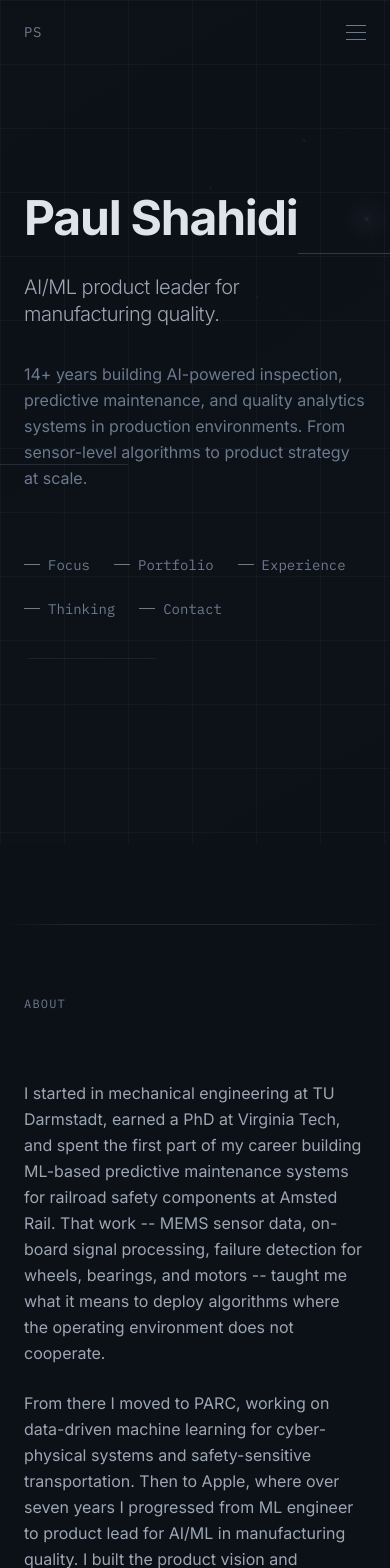
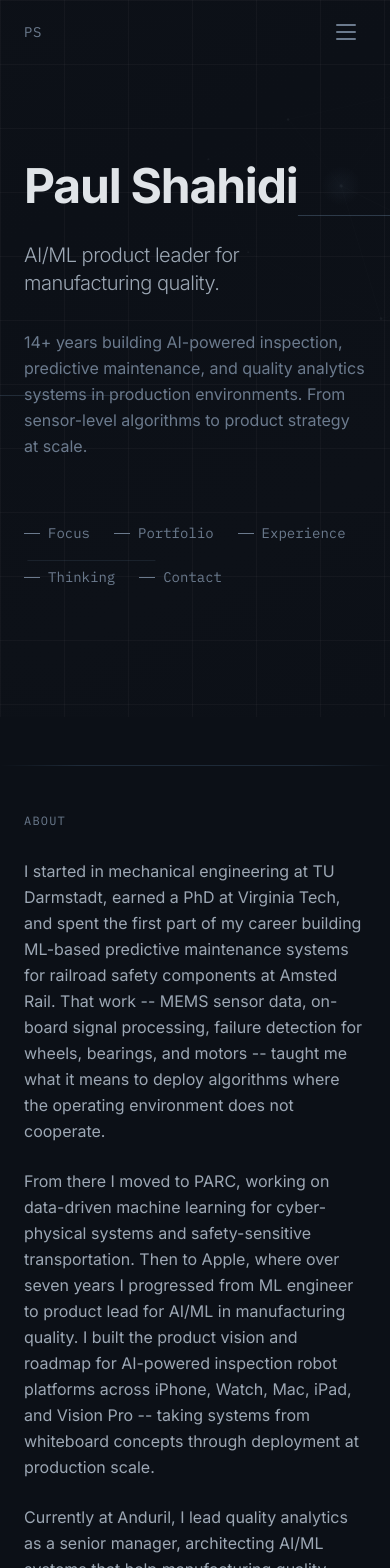
Before and after one commit to icareon/paulshahidi_site, a React (Vite) app: page / in a window 390 px wide. Shown: the top 1568 px of the page. Built offline with nearby package versions, Linux system fonts and the light colour scheme.

Commit message:
updated version 1.4

```diff
--- a/src/components/About.jsx
+++ b/src/components/About.jsx
@@ -1,9 +1,9 @@
 export default function About() {
   return (
-    <section id="about" className="relative py-20">
-      <div className="section-divider mb-16" />
+    <section id="about" className="relative py-12 md:py-20">
+      <div className="section-divider mb-10 md:mb-16" />
       <div className="max-w-6xl mx-auto px-6 md:px-8">
-        <div className="grid grid-cols-1 lg:grid-cols-12 gap-16">
+        <div className="grid grid-cols-1 lg:grid-cols-12 gap-6 lg:gap-16">
           {/* Label */}
           <div className="lg:col-span-3">
             <span className="font-mono text-xs tracking-widest text-muted uppercase">
--- a/src/components/Contact.jsx
+++ b/src/components/Contact.jsx
@@ -1,9 +1,9 @@
 export default function Contact() {
   return (
-    <section id="contact" className="relative py-20">
-      <div className="section-divider mb-16" />
+    <section id="contact" className="relative py-12 md:py-20">
+      <div className="section-divider mb-10 md:mb-16" />
       <div className="max-w-6xl mx-auto px-6 md:px-8">
-        <div className="grid grid-cols-1 lg:grid-cols-12 gap-16">
+        <div className="grid grid-cols-1 lg:grid-cols-12 gap-6 lg:gap-16">
           {/* Label */}
           <div className="lg:col-span-3">
             <span className="font-mono text-xs tracking-widest text-muted uppercase">
--- a/src/components/FocusAreas.jsx
+++ b/src/components/FocusAreas.jsx
@@ -33,11 +33,11 @@ const areas = [
 
 export default function FocusAreas() {
   return (
-    <section id="focus" className="relative py-20">
-      <div className="section-divider mb-16" />
+    <section id="focus" className="relative py-12 md:py-20">
+      <div className="section-divider mb-10 md:mb-16" />
       <div className="max-w-6xl mx-auto px-6 md:px-8">
         {/* Section header */}
-        <div className="grid grid-cols-1 lg:grid-cols-12 gap-16 mb-16">
+        <div className="grid grid-cols-1 lg:grid-cols-12 gap-6 lg:gap-16 mb-10 md:mb-16">
           <div className="lg:col-span-3">
             <span className="font-mono text-xs tracking-widest text-muted uppercase">
               Focus Areas
--- a/src/components/Hero.jsx
+++ b/src/components/Hero.jsx
@@ -1,6 +1,6 @@
 export default function Hero() {
   return (
-    <section className="relative min-h-screen flex items-center overflow-hidden">
+    <section className="relative min-h-[85vh] md:min-h-screen flex items-center overflow-hidden">
       {/* Hero background image */}
       <div
         className="absolute inset-0 z-0"
@@ -26,7 +26,7 @@ export default function Hero() {
         <div className="h-px bg-signal/12 signal-line w-32" style={{ animationDuration: '16s', animationDelay: '2s' }} />
       </div>
 
-      <div className="relative z-[3] max-w-6xl mx-auto px-6 md:px-8 pt-24 pb-32">
+      <div className="relative z-[3] max-w-6xl mx-auto px-6 md:px-8 pt-24 pb-16 md:pb-32">
         <div className="space-y-8">
           {/* Name */}
           <h1 className="text-5xl sm:text-6xl md:text-7xl lg:text-8xl font-bold tracking-tight text-primary leading-none">
--- a/src/components/Nav.jsx
+++ b/src/components/Nav.jsx
@@ -47,24 +47,36 @@ export default function Nav() {
           ))}
         </div>
 
-        {/* Mobile menu button */}
+        {/* Mobile hamburger — hidden when menu is open */}
+        {!menuOpen && (
           <button
-          onClick={() => setMenuOpen(!menuOpen)}
-          className="md:hidden flex flex-col gap-1.5 p-2 -mr-2"
-          aria-label="Toggle menu"
+            onClick={() => setMenuOpen(true)}
+            className="md:hidden w-10 h-10 flex items-center justify-center"
+            aria-label="Open menu"
           >
-          <span className={`block w-5 h-px bg-muted transition-all duration-200 ${menuOpen ? 'rotate-45 translate-y-[4px]' : ''}`} />
-          <span className={`block w-5 h-px bg-muted transition-all duration-200 ${menuOpen ? 'opacity-0' : ''}`} />
-          <span className={`block w-5 h-px bg-muted transition-all duration-200 ${menuOpen ? '-rotate-45 -translate-y-[4px]' : ''}`} />
+            <div className="flex flex-col gap-[5px]">
+              <span className="block w-5 h-[2px] rounded-full bg-muted" />
+              <span className="block w-5 h-[2px] rounded-full bg-muted" />
+              <span className="block w-5 h-[2px] rounded-full bg-muted" />
+            </div>
           </button>
+        )}
+
+        {/* Mobile close — shown when menu is open, same position */}
+        {menuOpen && (
+          <button
+            onClick={() => setMenuOpen(false)}
+            className="md:hidden w-10 h-10 flex items-center justify-center"
+            aria-label="Close menu"
+          >
+            <span className="text-primary text-xl leading-none">&#x2715;</span>
+          </button>
+        )}
       </div>
 
       {/* Mobile dropdown */}
-      <div
-        className={`md:hidden overflow-hidden transition-all duration-300 ${
-          menuOpen ? 'max-h-80 opacity-100' : 'max-h-0 opacity-0'
-        }`}
-      >
+      {menuOpen && (
+        <div className="md:hidden">
           <div className="max-w-6xl mx-auto px-6 pb-6 flex flex-col gap-4">
             {links.map(([label, href]) => (
               <a
@@ -78,6 +90,7 @@ export default function Nav() {
             ))}
           </div>
         </div>
+      )}
     </nav>
   )
 }
--- a/src/components/Philosophy.jsx
+++ b/src/components/Philosophy.jsx
@@ -8,10 +8,10 @@ const observations = [
 
 export default function Philosophy() {
   return (
-    <section id="philosophy" className="relative py-20">
-      <div className="section-divider mb-16" />
+    <section id="philosophy" className="relative py-12 md:py-20">
+      <div className="section-divider mb-10 md:mb-16" />
       <div className="max-w-6xl mx-auto px-6 md:px-8">
-        <div className="grid grid-cols-1 lg:grid-cols-12 gap-16">
+        <div className="grid grid-cols-1 lg:grid-cols-12 gap-6 lg:gap-16">
           {/* Label */}
           <div className="lg:col-span-3">
             <span className="font-mono text-xs tracking-widest text-muted uppercase">
--- a/src/components/Portfolio.jsx
+++ b/src/components/Portfolio.jsx
@@ -278,11 +278,11 @@ export default function Portfolio() {
   const completedCount = startups.filter((s) => s.status === 'Completed').length
 
   return (
-    <section id="portfolio" className="relative py-20">
-      <div className="section-divider mb-16" />
+    <section id="portfolio" className="relative py-12 md:py-20">
+      <div className="section-divider mb-10 md:mb-16" />
       <div className="max-w-6xl mx-auto px-6 md:px-8">
         {/* Section header */}
-        <div className="grid grid-cols-1 lg:grid-cols-12 gap-16 mb-16">
+        <div className="grid grid-cols-1 lg:grid-cols-12 gap-6 lg:gap-16 mb-10 md:mb-16">
           <div className="lg:col-span-3">
             <span className="font-mono text-xs tracking-widest text-muted uppercase">
               Portfolio
--- a/src/components/Thinking.jsx
+++ b/src/components/Thinking.jsx
@@ -24,11 +24,11 @@ const essays = [
 
 export default function Thinking() {
   return (
-    <section id="thinking" className="relative py-20">
-      <div className="section-divider mb-16" />
+    <section id="thinking" className="relative py-12 md:py-20">
+      <div className="section-divider mb-10 md:mb-16" />
       <div className="max-w-6xl mx-auto px-6 md:px-8">
         {/* Section header */}
-        <div className="grid grid-cols-1 lg:grid-cols-12 gap-16 mb-16">
+        <div className="grid grid-cols-1 lg:grid-cols-12 gap-6 lg:gap-16 mb-10 md:mb-16">
           <div className="lg:col-span-3">
             <span className="font-mono text-xs tracking-widest text-muted uppercase">
               Thinking
--- a/src/components/Work.jsx
+++ b/src/components/Work.jsx
@@ -90,11 +90,11 @@ const education = [
 
 export default function Work() {
   return (
-    <section id="work" className="relative py-20">
-      <div className="section-divider mb-16" />
+    <section id="work" className="relative py-12 md:py-20">
+      <div className="section-divider mb-10 md:mb-16" />
       <div className="max-w-6xl mx-auto px-6 md:px-8">
         {/* Section header */}
-        <div className="grid grid-cols-1 lg:grid-cols-12 gap-16 mb-16">
+        <div className="grid grid-cols-1 lg:grid-cols-12 gap-6 lg:gap-16 mb-10 md:mb-16">
           <div className="lg:col-span-3">
             <span className="font-mono text-xs tracking-widest text-muted uppercase">
               Experience
@@ -171,8 +171,8 @@ export default function Work() {
         </div>
 
         {/* Education */}
-        <div className="section-divider mt-4 mb-14" />
-        <div className="grid grid-cols-1 lg:grid-cols-12 gap-16">
+        <div className="section-divider mt-4 mb-10 md:mb-14" />
+        <div className="grid grid-cols-1 lg:grid-cols-12 gap-6 lg:gap-16">
           <div className="lg:col-span-3">
             <span className="font-mono text-xs tracking-widest text-muted uppercase">
               Education
```
Lines whose indentation alone changed are shown as unchanged.
